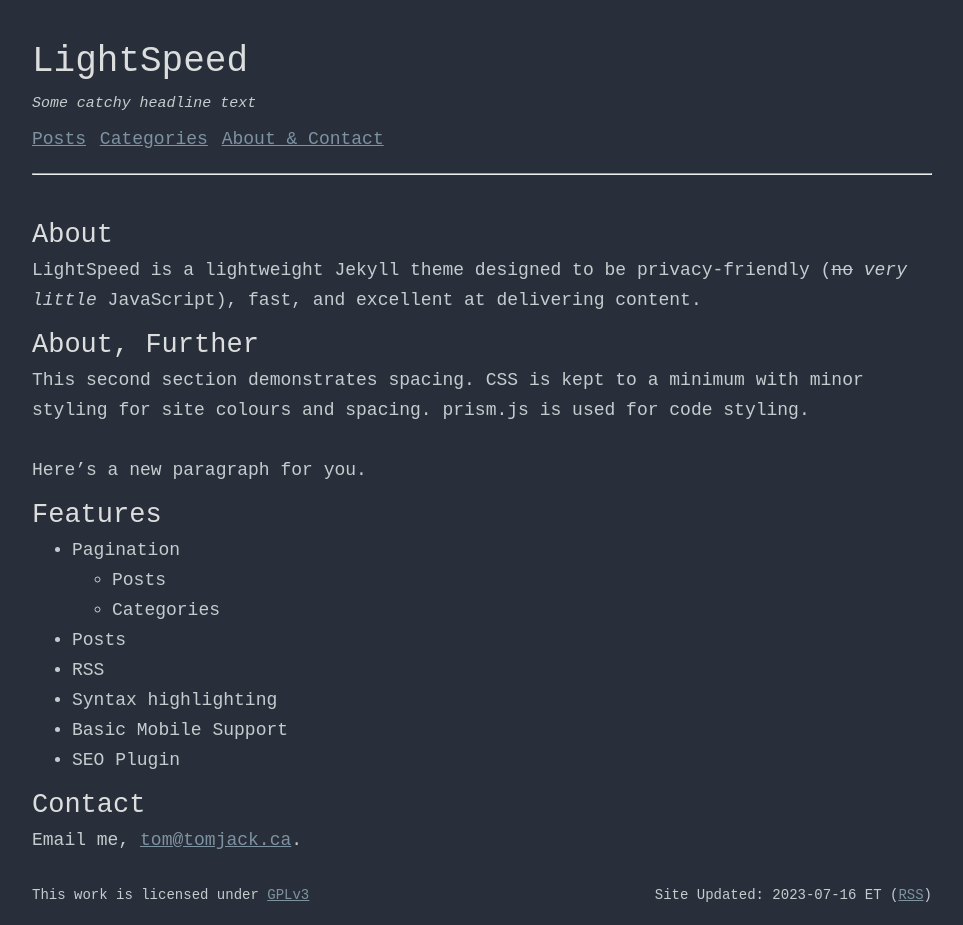
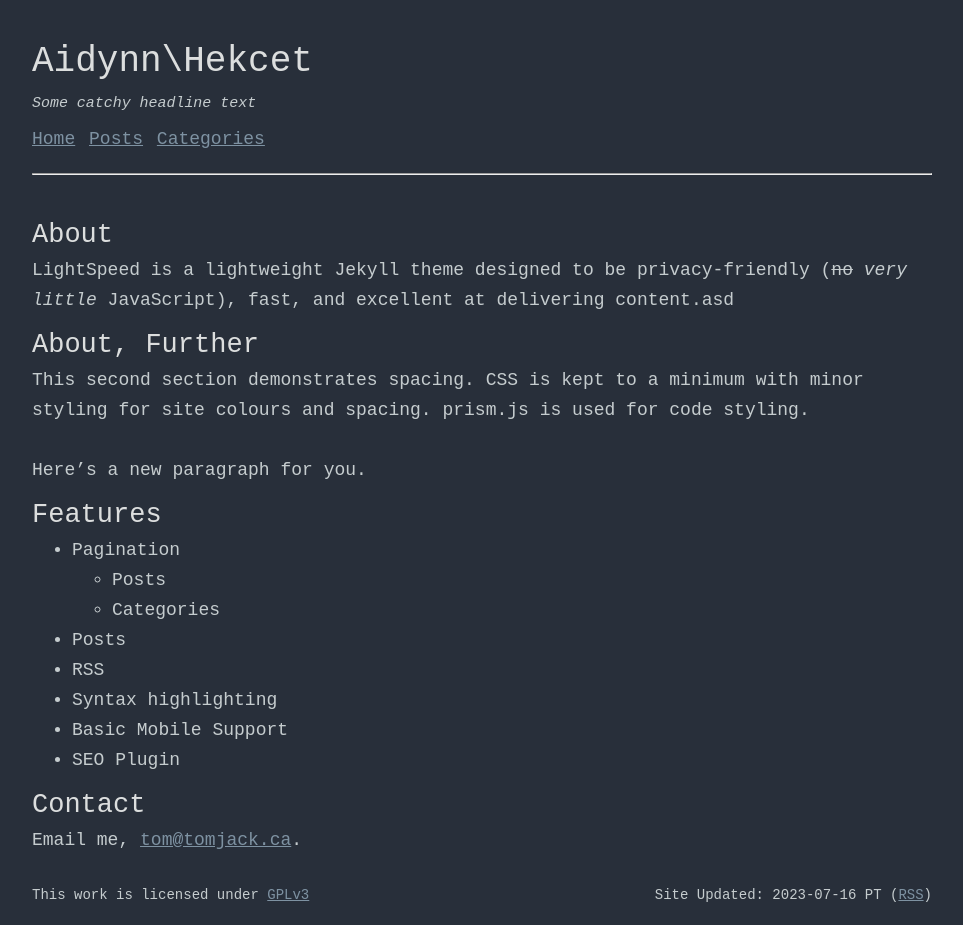
Before and after one commit to Hekcet/Hekcet.github.io, a Jekyll site: the page built from index.md, in a window 1280 px wide. Shown: the whole page, without its empty margins (158-1121 px from the left). Built offline with Jekyll 4.4.1, drawn with Linux system fonts in a browser that asks for light colours.

Commit message:
Initial setup

```diff
--- a/_config.yml
+++ b/_config.yml
@@ -1,10 +1,10 @@
 # Site Specific Configuration
-name: LightSpeed
-description: A simple Jekyll theme
-url: https://example.com
-author: tajacks
-timezone: America/Toronto
-timezone_short: ET
+name: Aidynn\Hekcet
+description:
+url: https://hekcet.github.io/
+author: Aidynn
+timezone: America/Los_Angeles
+timezone_short: PT
 
 # Keywords
 keywords: ['seo', 'key', 'words']
--- a/_data/nav.yml
+++ b/_data/nav.yml
@@ -1,6 +1,6 @@
+- name: Home
+  link: /
 - name: Posts
   link: /posts
 - name: Categories
   link: /categories/
-- name: About & Contact
-  link: /
--- a/_includes/header.html
+++ b/_includes/header.html
@@ -1,5 +1,5 @@
 <div class="header">
-    <h1>LightSpeed</h1>
+    <h1>Aidynn\Hekcet</h1>
     <br>
     <h5><i>Some catchy headline text</i></h5>
     <br>
--- a/categories/index.html
+++ b/categories/index.html
@@ -1,6 +1,6 @@
 ---
 layout: default
-title: LightSpeed Categories
+title: Hekcet\Categories
 ---
 
 <h2>Categories</h2>
--- a/index.md
+++ b/index.md
@@ -1,11 +1,11 @@
 ---
 layout: default
-title: LightSpeed Contact
+title: Hekcet\Aidynn
 ---
 
 ## About
 LightSpeed is a lightweight Jekyll theme designed to be privacy-friendly (~~no~~ _very little_ JavaScript), fast, and
-excellent at delivering content.
+excellent at delivering content.asd
 
 ## About, Further
 This second section demonstrates spacing. CSS is kept to a minimum with minor styling
--- a/posts/index.html
+++ b/posts/index.html
@@ -1,6 +1,6 @@
 ---
 layout: default
-title: LightSpeed Home
+title: Hekcet\Posts
 pagination:
     enabled: true
 ---
```
